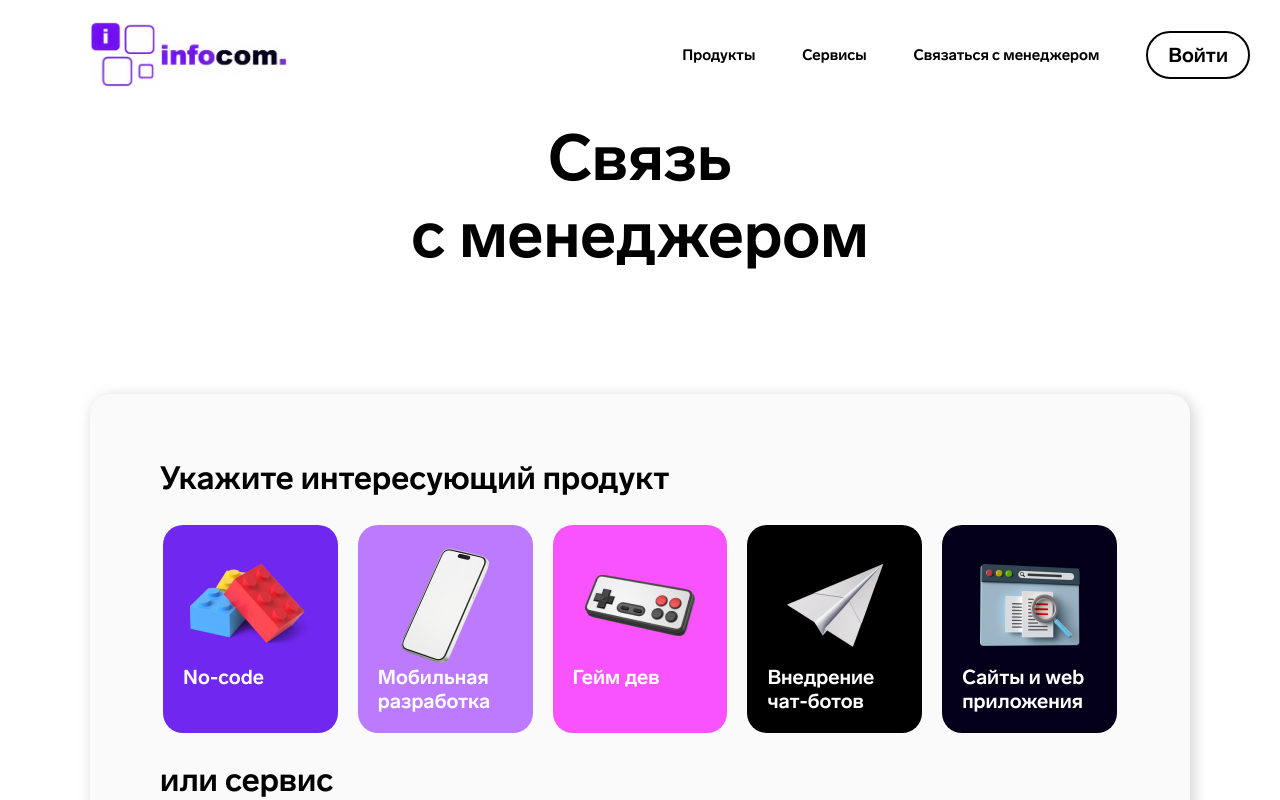
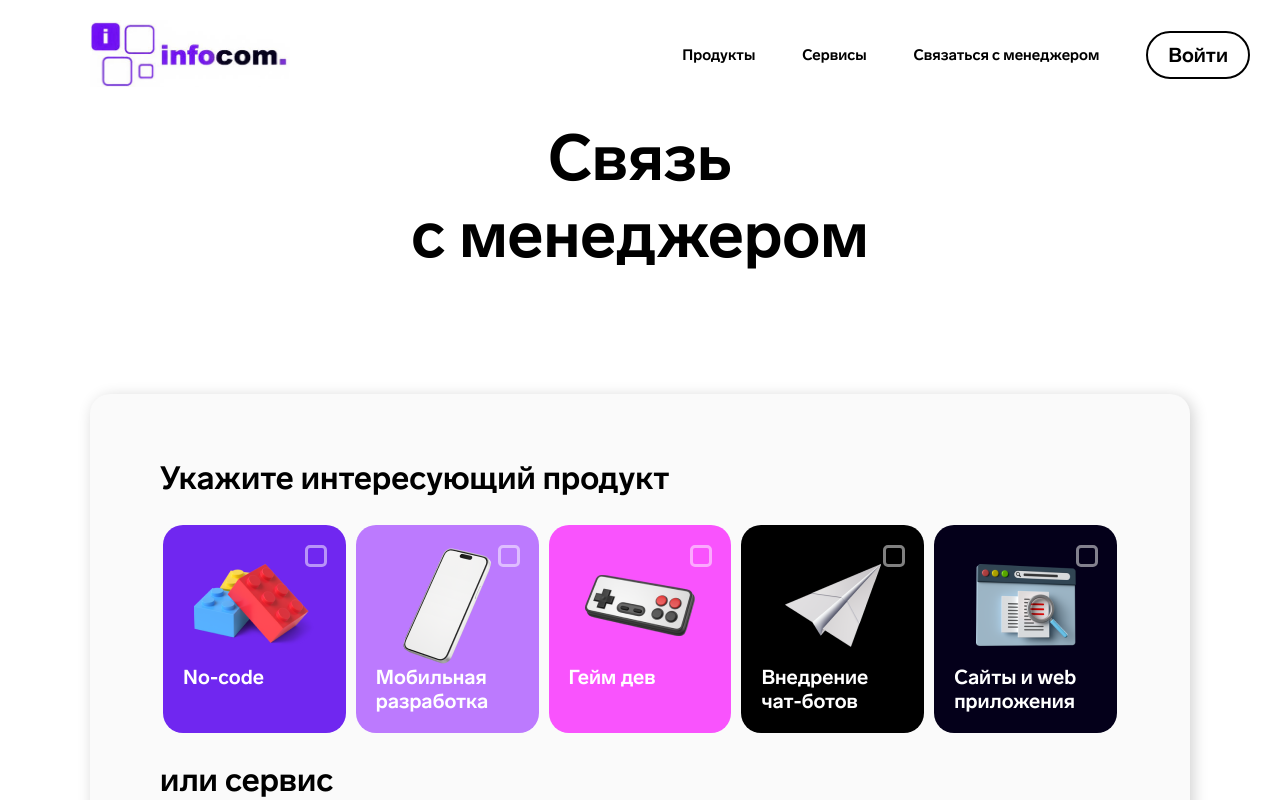
Before and after one commit to Ejoktank/infocom, a React app: page /call-manager in a window 1280 px wide. Shown: the top 800 px of the page. Built offline with nearby package versions, Linux system fonts and the light colour scheme.

Commit message:
feedback checks working

```diff
--- a/src/main/call_manager/CallManager.jsx
+++ b/src/main/call_manager/CallManager.jsx
@@ -6,7 +6,6 @@ import ChatBot from "../../img/chat_bots.png";
 import Web from "../../img/web.png";
 
 import { FormCheckbox } from "./Checkbox/FormCheckbox";
-import { useState } from "react";
 
 const formFields = [
   {
@@ -94,6 +93,14 @@ export function CallManager() {
           name="call_manager-radio"
           id={`product-check-${i}`}
         />
+        <svg
+          className='checkbox small_card-checkbox'
+          aria-hidden="true"
+          viewBox="0 0 15 11"
+          fill="none"
+        >
+          <path d="M1 4.5L5 9L14 1" strokeWidth="2" stroke={"transparent"} />
+        </svg>
         <div className="card-outline">
           <div className="small_card-img-container">
             <img src={product.image} alt="product illustration" />
@@ -114,7 +121,7 @@ export function CallManager() {
           id={`service-check-${i}`}
         />
         <svg
-          className={`checkbox`}
+          className='checkbox'
           aria-hidden="true"
           viewBox="0 0 15 11"
           fill="none"
--- a/src/main/call_manager/call_manager.less
+++ b/src/main/call_manager/call_manager.less
@@ -55,29 +55,19 @@
 /* SERVICES */
 
 .call_manager-products-container {
+  position: relative;
   display: grid;
   grid-template-columns: repeat(5, 1fr);
-  gap: 20px;
+  gap: 10px;
   padding: 3px;
-
+  overflow-x: scroll;
+  scroll-snap-type: x proximity;
 
   &::-webkit-scrollbar {
     display: none;
     -ms-overflow-style: none;
     scrollbar-width: none;
   }
-
-  @media @max768 {
-    gap: 10px;
-  }
-}
-
-.call_manager-products-container--wrapper {
-  position: relative;
-  max-width: 100%;
-  width: 100%;
-  overflow-x: scroll;
-  scroll-snap-type: x proximity;
 }
 
 .small_card-img-container {
@@ -98,7 +88,7 @@
 }
 
 .card-outline {
-  // width: calc(100% - 40px);
+  width: calc(100% - 40px);
   height: calc(100% - 40px);
   padding: 20px;
   border-radius: 20px;
@@ -107,13 +97,25 @@
 
 .small_card {
   border-radius: 20px;
+  position: relative;
 
   &:hover {
     cursor: pointer;
+    box-shadow: 0 0 0 3px #00000040;
   }
 
-  input[type="radio"]:checked + .card-outline{
-    outline: 3px solid #00000040;
+  input[type="radio"]:checked ~ .card-outline {
+    box-shadow: 0 0 0 3px #000000;
+
+  }
+
+  input[type="radio"]:checked + .small_card-checkbox {
+    border-color: #ffffff;
+    background: #ffffff;
+
+    path {
+      stroke: #000;
+    }
   }
 }
 
@@ -127,19 +129,14 @@
   }
 }
 
-.small_card--active {
-  outline: 3px solid #00000040;
-}
-
 .call_manager-services-container {
   display: grid;
   grid-template-columns: repeat(2, 1fr);
-  gap: 20px;
+  gap: 10px;
 
   @media @max768 {
     display: flex;
     flex-direction: column;
-    gap: 10px
   }
 }
 
@@ -160,10 +157,9 @@
     cursor: pointer;
   }
 
-  input[type="radio"]:checked + .checkbox{
+  input[type="radio"]:checked + .checkbox {
     border-color: #000000;
     background: #000000;
-    fill: #000000;
   }
 }
 
@@ -194,9 +190,11 @@ input[type="radio"] {
   margin-right: 4px;
 }
 
-.checkbox--active {
-  border-color: #000000;
-  background: #000000;
+.small_card-checkbox {
+  position: absolute;
+  top: 20px;
+  right: 15px;
+  border: 3px #ffffff80 solid;
 }
 
 /* FORM */
```
